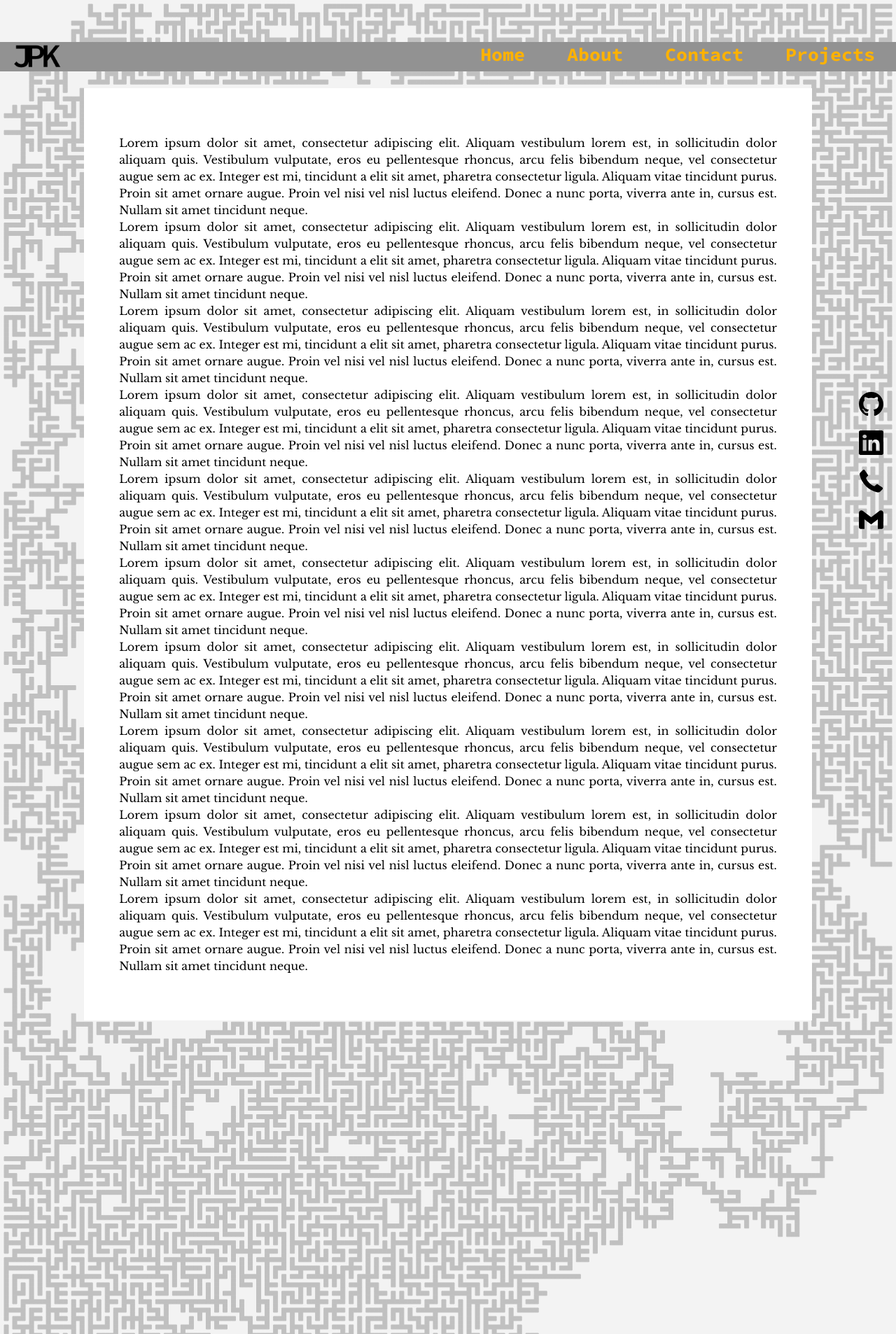
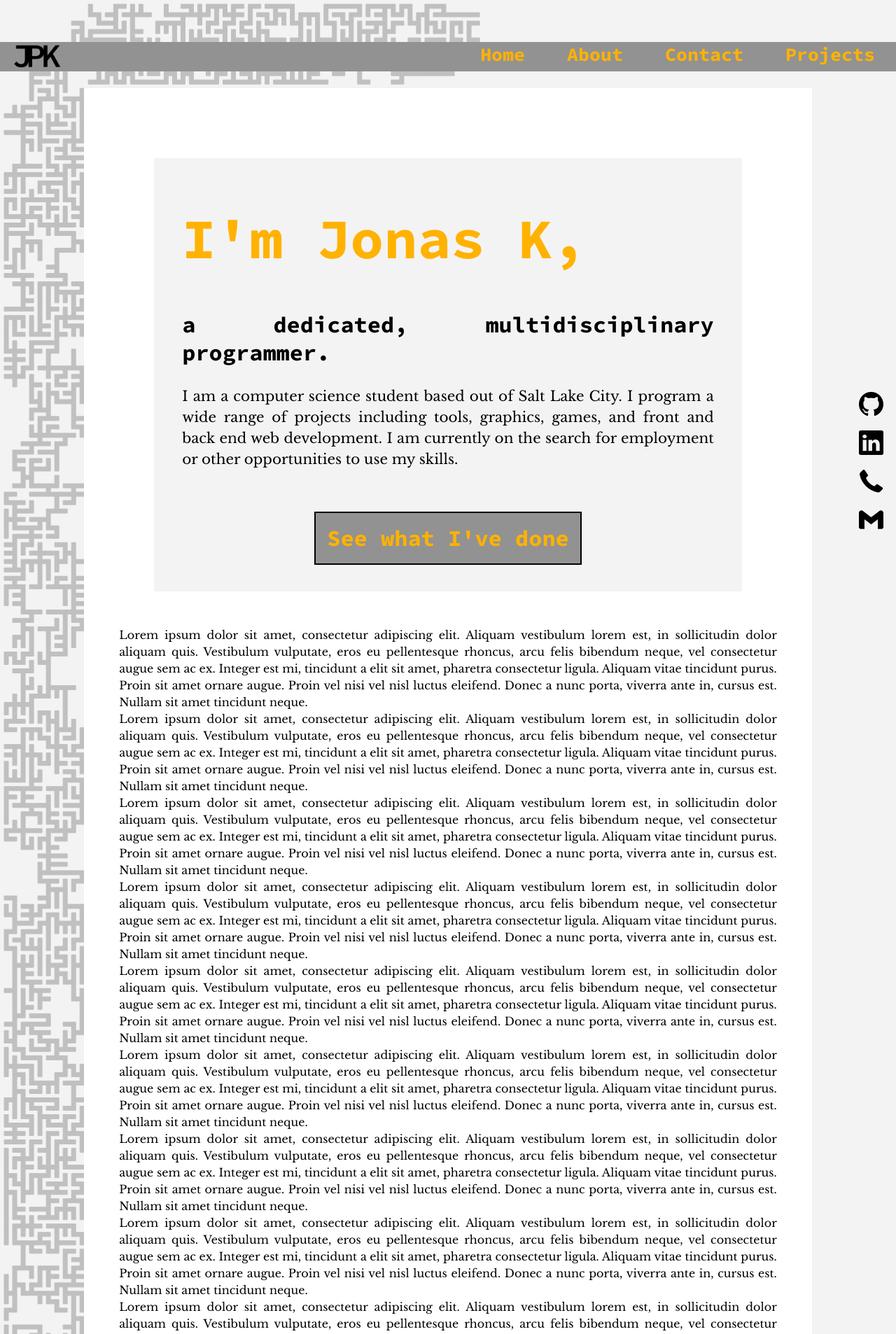
Before and after one commit to JonasPKnoch/jonaspknoch.github.io, a PHP site: page / in a window 1280 px wide. Shown: the top 1906 px of the page at 70% size. Run offline with PHP 8.4, Linux system fonts and the light colour scheme; some web fonts are replaced.

Commit message:
Changed a bunch of stuff.

```diff
--- a/css/style.css
+++ b/css/style.css
@@ -34,11 +34,6 @@
 }
 
 /* General */
-
-* {
-	font-family: secondary;
-	line-height: 1.5rem;
-}
 
 body {
 	margin: 0px;
@@ -86,9 +81,9 @@ body {
 
 .header a.nav-item {
 	position: relative;
+	box-sizing: border-box;
 	color: var(--primary);
 	display: block;
-	margin: auto;
 	text-decoration: none;
 	font-size: 20pt;
 	font-family: primary;
@@ -101,10 +96,16 @@ body {
 	padding-bottom: 10px;
 	line-height: 1rem;
 	transition-duration: 0.1s;
+	outline-style: solid;
+	outline-color: var(--primary-focus);
+	outline-width: 0px;
+	outline-offset: 0px;
 }
 
 .header a.nav-item:hover {
 	color: var(--primary-focus);
+	outline-width: 3px;
+	outline-offset: -3px;
 }
 
 .header .hover-animate {
@@ -210,5 +211,90 @@ body {
 	margin-bottom: calc(var(--cell-size) * 100);
 	padding: 50px;
 
-	text-align: justify;*/
+	text-align: justify;
 }
+
+.content h1 {
+	font-size: 32pt;
+	font-family: primary;
+	font-weight: bold;
+	color: var(--primary);
+}
+
+.content h2 {
+	font-size: 24pt;
+	font-family: primary;
+	color: black;
+}
+
+.content p {
+	font-family: secondary;
+	line-height: 1.5rem;
+	font-size: 12pt
+}
+
+.content a {
+	box-sizing: border-box;
+	text-align: center;
+	font-weight: bold;
+	font-size: 24pt;
+	color: var(--primary);
+	font-family: primary;
+	padding: 16px;
+	outline-color: black;
+	border-style: none;
+	border-radius: 0px;
+	outline-width: 2px;
+	background-color: var(--secondary);
+	transition-duration: 0.2s;
+	position: relative;
+	z-index: 1;
+	outline-style: solid;
+	text-decoration: none;
+}
+
+.content a:hover {
+	color: var(--primary-focus);
+	outline-color: var(--primary-focus);
+	outline-width: 4px;
+}
+
+
+.content .hover-animate {
+	position: absolute;
+	top:0;
+    left:50%;
+    width:0%;
+    height:100%;
+	background-color: var(--secondary-focus);
+	transition-duration: 0.2s;
+	z-index: -1;
+}
+
+.content a:hover > .hover-animate {
+	width: 100%;
+	left: 0;
+}
+
+
+.content a.big {
+	display: inline-block;
+	margin-top: 42px;
+}
+
+.content .title {
+	display: block;
+	background-color: var(--background);
+	padding: 40px;
+	padding-top: 10px;
+	margin: 50px
+}
+
+.content .title h1 {
+	font-size: 500%;
+}
+
+.content .title p {
+	font-size: 125%;
+	line-height: 150%;
+}
--- a/index.html
+++ b/index.html
@@ -38,6 +38,17 @@
 			</ul>
 		</div>
 		<div class="content" id="content">
+			<div class="title">
+				<h1> I'm Jonas K, </h1>
+				<h2> a dedicated, multidisciplinary programmer. </h2>
+
+				<p>
+					I am a computer science student based out of Salt Lake City. I program a wide range of projects including tools, graphics, games, and front and back end web development. I am currently on the search for employment or other opportunities to use my skills.
+				</p>
+				<div style="text-align: center;">
+					<a class="big" href="#"> See what I've done <div class="hover-animate"></div></a>
+				</div>
+			</div>
 			<p>
 				Lorem ipsum dolor sit amet, consectetur adipiscing elit. Aliquam vestibulum lorem
 				est, in sollicitudin dolor aliquam quis. Vestibulum vulputate, eros eu pellentesque
```
